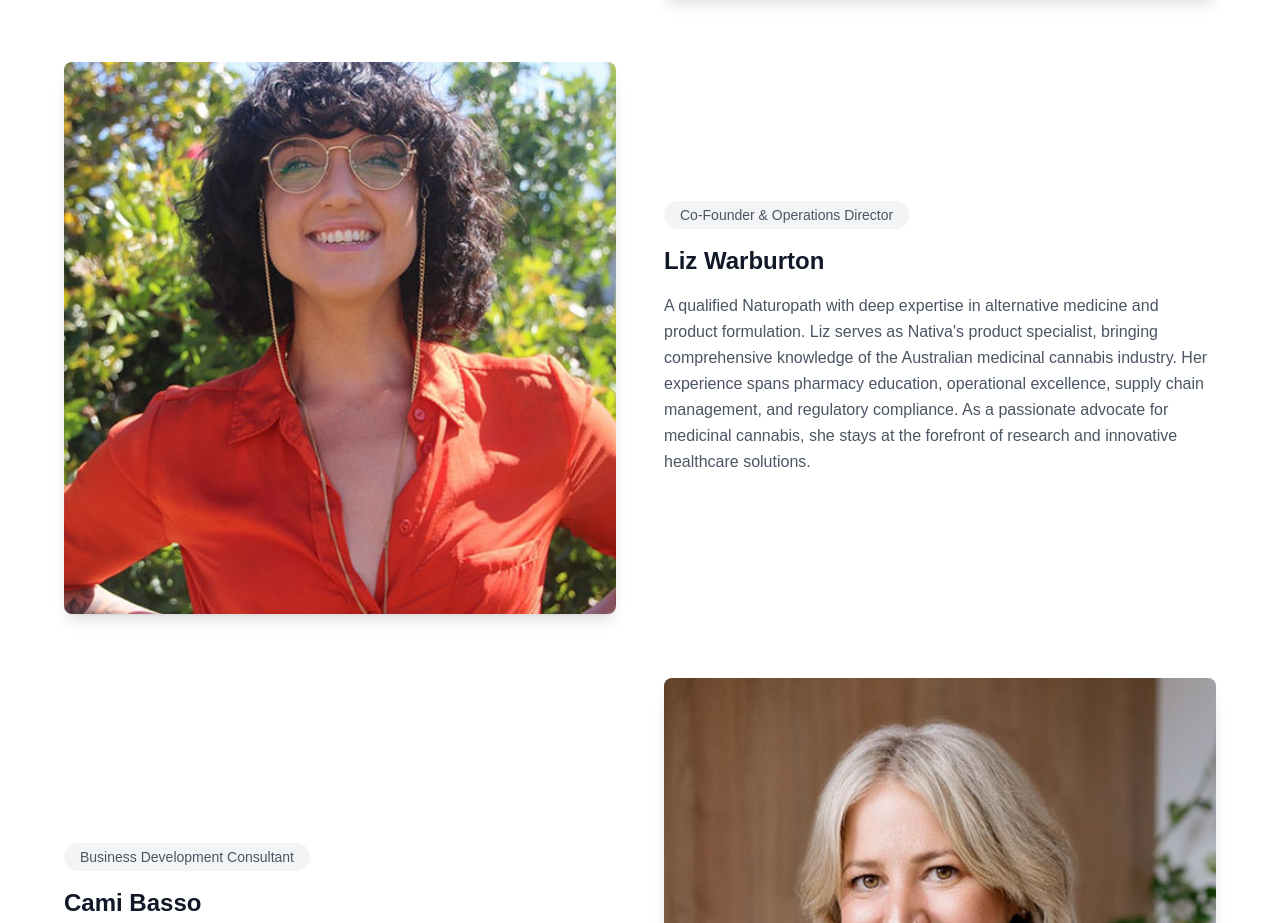
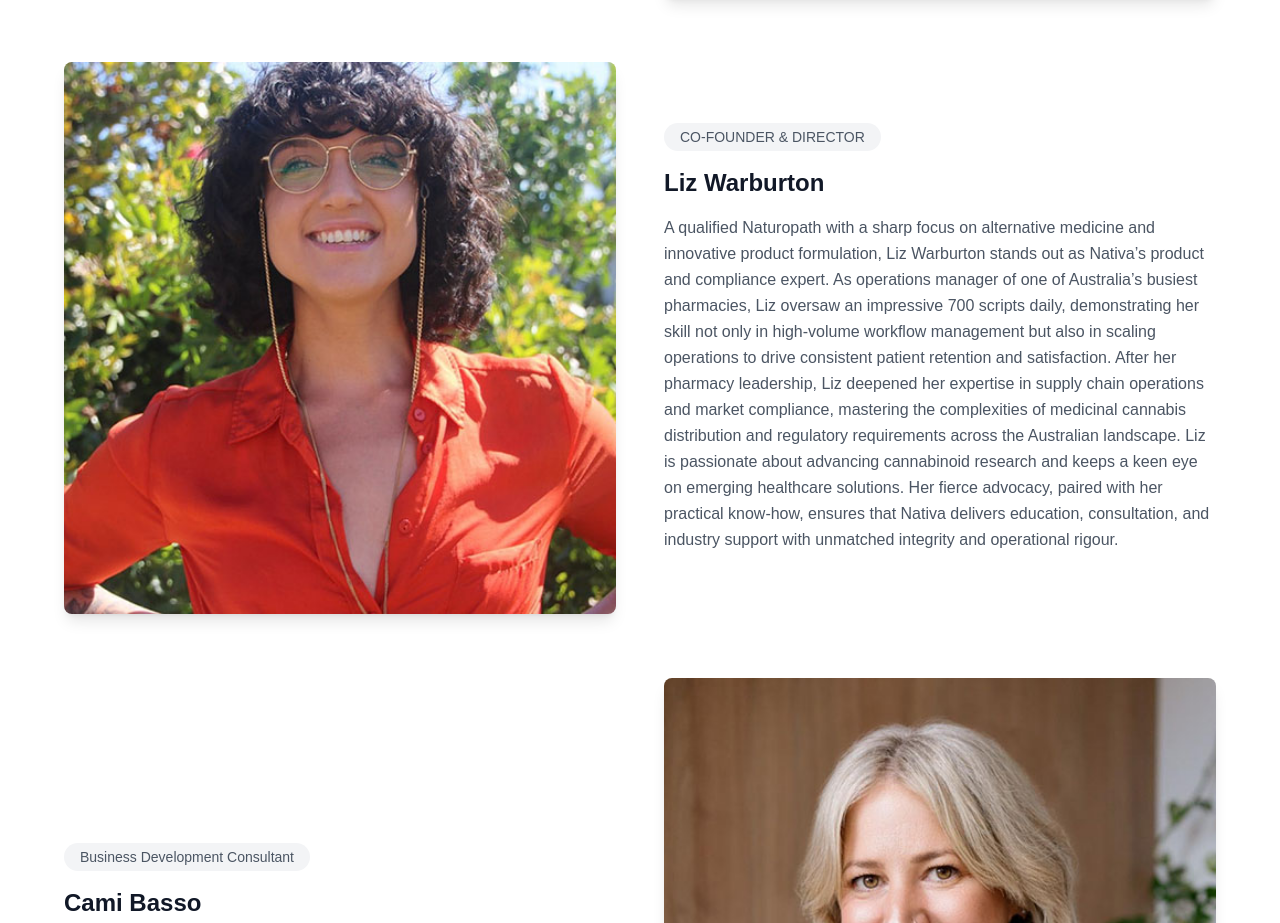
Before and after one commit to doylem/nativa-site, a Next.js app: page / in a window 1280 px wide. Shown: the part 3392-4315 px from the top of the page. Built offline with nearby package versions, Linux system fonts and the light colour scheme; a web font is replaced by a local one.

Commit message:
Updated page.tsx

```diff
--- a/app/page.tsx
+++ b/app/page.tsx
@@ -224,13 +224,14 @@ export default function NativaLandingPage() {
               </div>
               <div className="space-y-4 md:order-2">
                 <div className="inline-block px-4 py-1 bg-gray-100 rounded-full text-sm text-gray-600">
-                  Co-Founder & Operations Director
+                                    CO-FOUNDER & DIRECTOR
                 </div>
                 <h3 className="text-2xl font-semibold text-gray-900">
                   Liz Warburton
                 </h3>
                 <p className="text-gray-600 leading-relaxed">
-                  A qualified Naturopath with deep expertise in alternative medicine and product formulation. Liz serves as Nativa&apos;s product specialist, bringing comprehensive knowledge of the Australian medicinal cannabis industry. Her experience spans pharmacy education, operational excellence, supply chain management, and regulatory compliance. As a passionate advocate for medicinal cannabis, she stays at the forefront of research and innovative healthcare solutions.
+                  A qualified Naturopath with a sharp focus on alternative medicine and innovative product formulation, Liz Warburton stands out as Nativa’s product and compliance expert. As operations manager of one of Australia’s busiest pharmacies, Liz oversaw an impressive 700 scripts daily, demonstrating her skill not only in high-volume workflow management but also in scaling operations to drive consistent patient retention and satisfaction. After her pharmacy leadership, Liz deepened her expertise in supply chain operations and market compliance, mastering the complexities of medicinal cannabis distribution and regulatory requirements across the Australian landscape.
+Liz is passionate about advancing cannabinoid research and keeps a keen eye on emerging healthcare solutions. Her fierce advocacy, paired with her practical know-how, ensures that Nativa delivers education, consultation, and industry support with unmatched integrity and operational rigour.
                 </p>
               </div>
             </div>
```
